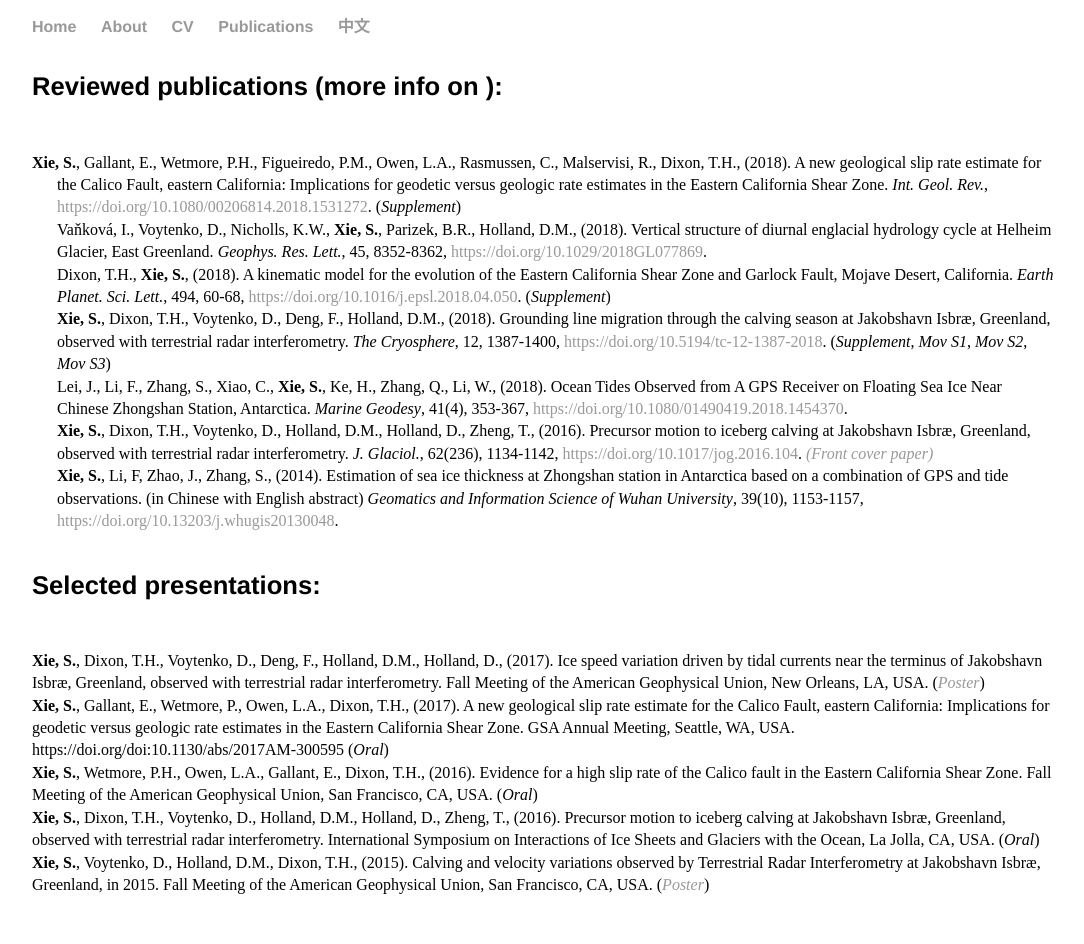
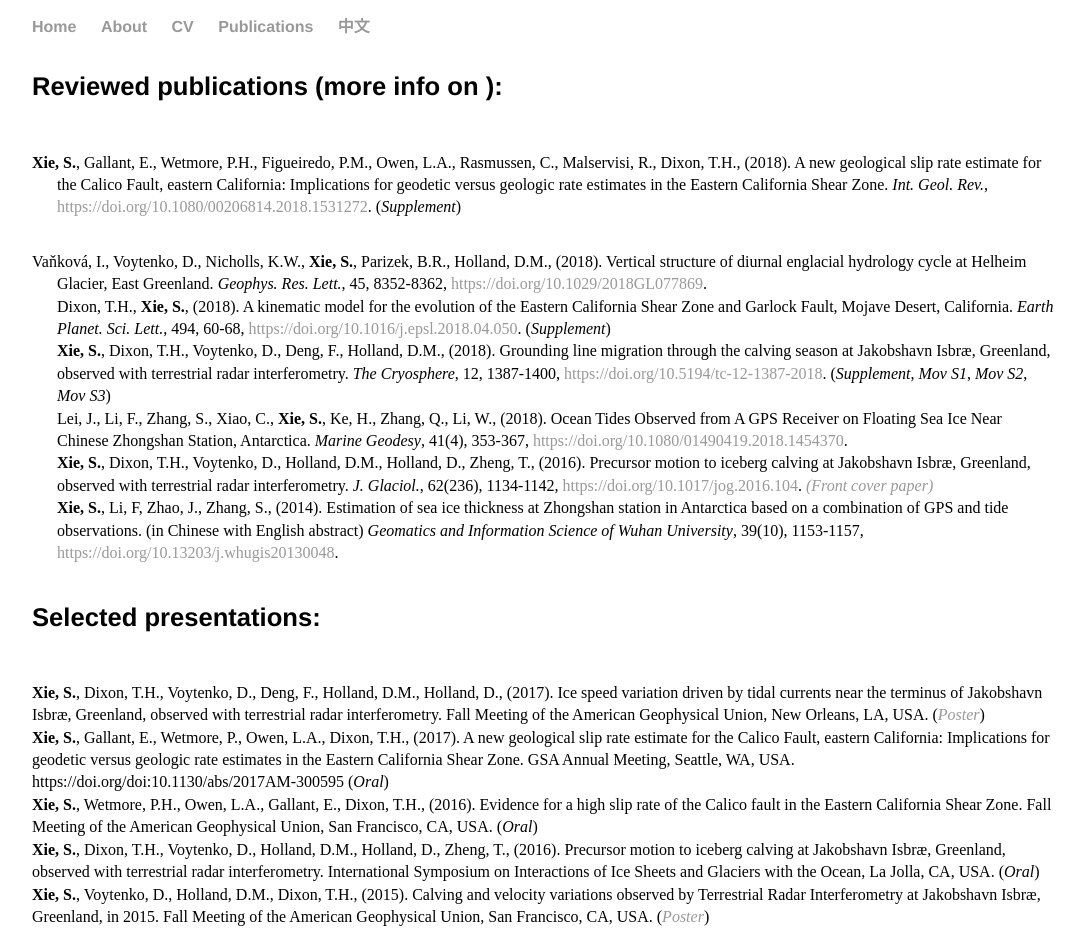
Before and after one commit to suruixie/suruixie.github.io, a Jekyll site: the page built from publications/index.html, in a window 1280 px wide. Shown: the whole page, without its empty margins (96-1180 px from the left). Built offline with Jekyll 4.4.1, drawn with Linux system fonts in a browser that asks for light colours; a style sheet for code colours, icons or effects is not loaded; before the commit the page ends 912 px from its top, so only the background shows below that.

Commit message:
Update index.html

```diff
--- a/publications/index.html
+++ b/publications/index.html
@@ -6,7 +6,8 @@
 <div class="publications">
 	<h4>Reviewed publications (more info on <a  href="https://scholar.google.com/citations?hl=en&user=kF4StsMAAAAJ&view_op=list_works"><i class="ai ai-google-scholar ai-2x"></i></a>): </h4>
 	<p class="publist" style="font-size:1.0em;">
-		<strong>Xie, S.</strong>, Gallant, E., Wetmore, P.H., Figueiredo, P.M., Owen, L.A., Rasmussen, C., Malservisi, R., Dixon, T.H., (2018). A new geological slip rate estimate for the Calico Fault, eastern California: Implications for geodetic versus geologic rate estimates in the Eastern California Shear Zone. <em>Int. Geol. Rev.</em>, <a href="https://doi.org/10.1080/00206814.2018.1531272">https://doi.org/10.1080/00206814.2018.1531272</a>.  (<em><a href="../files/2018/Xie_2018_IGR_supp.pdf" style="color:#000000;">Supplement</a></em>)<br>
+		<strong>Xie, S.</strong>, Gallant, E., Wetmore, P.H., Figueiredo, P.M., Owen, L.A., Rasmussen, C., Malservisi, R., Dixon, T.H., (2018). A new geological slip rate estimate for the Calico Fault, eastern California: Implications for geodetic versus geologic rate estimates in the Eastern California Shear Zone. <em>Int. Geol. Rev.</em>, <a href="https://doi.org/10.1080/00206814.2018.1531272">https://doi.org/10.1080/00206814.2018.1531272</a>.  (<em><a href="../files/2018/Xie_2018_IGR_supp.pdf" style="color:#000000;">Supplement</a></em>) </p>
+	<p class="publist" style="font-size:1.0em;">
 		Vaňková, I., Voytenko, D., Nicholls, K.W., <strong>Xie, S.</strong>, Parizek, B.R., Holland, D.M., (2018). Vertical structure of diurnal englacial hydrology cycle at Helheim Glacier, East Greenland. <em>Geophys. Res. Lett.</em>, 45, 8352-8362, <a href="https://doi.org/10.1029/2018GL077869">https://doi.org/10.1029/2018GL077869</a>. <br>
 	        Dixon, T.H., <strong>Xie, S.</strong>, (2018). A kinematic model for the evolution of the Eastern California Shear Zone and Garlock Fault, Mojave Desert, California. <em>Earth Planet. Sci. Lett.</em>, 494, 60-68, <a href="https://doi.org/10.1016/j.epsl.2018.04.050">https://doi.org/10.1016/j.epsl.2018.04.050</a>. (<em><a href="../files/2018/Dixon&Xie_2018_EPSL_supp.pdf" style="color:#000000;">Supplement</a></em>)<br>
 		<strong>Xie, S.</strong>, Dixon, T.H., Voytenko, D., Deng, F., Holland, D.M., (2018). Grounding line migration through the calving season at Jakobshavn Isbræ, Greenland, observed with terrestrial radar interferometry. <em>The Cryosphere</em>, 12, 1387-1400, <a href="https://doi.org/10.5194/tc-12-1387-2018">https://doi.org/10.5194/tc-12-1387-2018</a>. (<em><a href="../files/2018/Xie_2018_TC_supp.pdf" style="color:#000000;">Supplement</a></em>, <em><a href="../files/2018/Xie18_movS1_2012.mp4" style="color:#000000;"> Mov S1</a></em>, <em><a href="../files/2018/Xie18_movS2_2015.mp4" style="color:#000000;"> Mov S2</a></em>, <em><a href="../files/2018/Xie18_movS3_2016.mp4" style="color:#000000;"> Mov S3</a></em>) <br>
```
